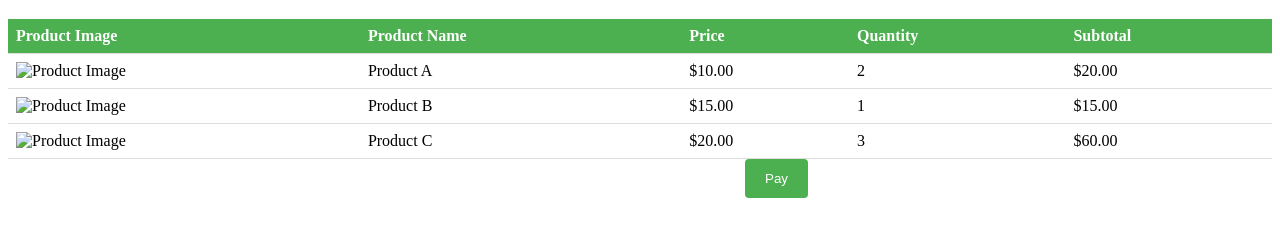
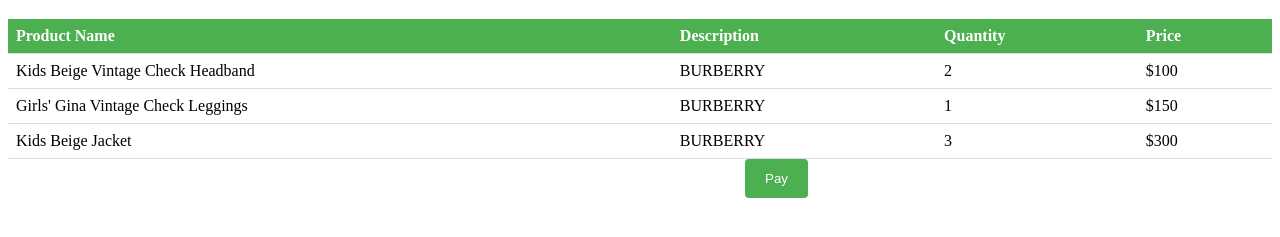
Before and after one commit to gautamkumar1912/-roasted-brake-1134, a website: page Cart.html in a window 1280 px wide. Shown: the part 61-298 px from the top of the page. Drawn offline with Linux system fonts and the light colour scheme.

Commit message:
everything is done

```diff
--- a/Cart.html
+++ b/Cart.html
@@ -1,3 +1,12 @@
+
+
+
+
+
+
+
+
+
 <!DOCTYPE html>
 <html>
 <head>
@@ -71,32 +80,32 @@
 	<h1>My Cart</h1>
 	<table>
 		<tr>
-			<th>Product Image</th>
+			<!-- <th>Product Image</th> -->
 			<th>Product Name</th>
+			<th>Description</th>
+			<th>Quantity</th>
 			<th>Price</th>
-			<th>Quantity</th>
-			<th>Subtotal</th>
 		</tr>
 		<tr>
-			<td><img src="product_image.jpg" alt="Product Image"></td>
-			<td>Product A</td>
-			<td>$10.00</td>
+			<!-- <td><img src="https://cdn.modesens.com/product/21867878_29?w=400&" alt="Product Image"></td> -->
+			<td>Kids Beige Vintage Check Headband</td>
+			<td>BURBERRY</td>
 			<td>2</td>
-			<td>$20.00</td>
+			<td>$100</td>
 		</tr>
 		<tr>
-			<td><img src="product_image.jpg" alt="Product Image"></td>
-			<td>Product B</td>
-			<td>$15.00</td>
+			<!-- <td><img src="https://cdn.modesens.com/product/32216545_22?w=400&" alt="Product Image"></td> -->
+			<td>Girls' Gina Vintage Check Leggings</td>
+			<td>BURBERRY</td>
 			<td>1</td>
-			<td>$15.00</td>
+			<td>$150</td>
 		</tr>
 		<tr>
-			<td><img src="product_image.jpg" alt="Product Image"></td>
-			<td>Product C</td>
-			<td>$20.00</td>
+			<!-- <td><img src="https://res.cloudinary.com/ssenseweb/image/upload/b_white%2Cc_lpad%2Cg_center%2Ch_960%2Cw_960/c_scale%2Ch_680/f_auto%2Cdpr_1.0/221376M718000_1.jpg" alt="Product Image"></td> -->
+			<td>Kids Beige Jacket</td>
+			<td>BURBERRY</td>
 			<td>3</td>
-			<td>$60.00</td>
+			<td>$300</td>
 		</tr>
 	</table>
 	<div class="button-container">
```
